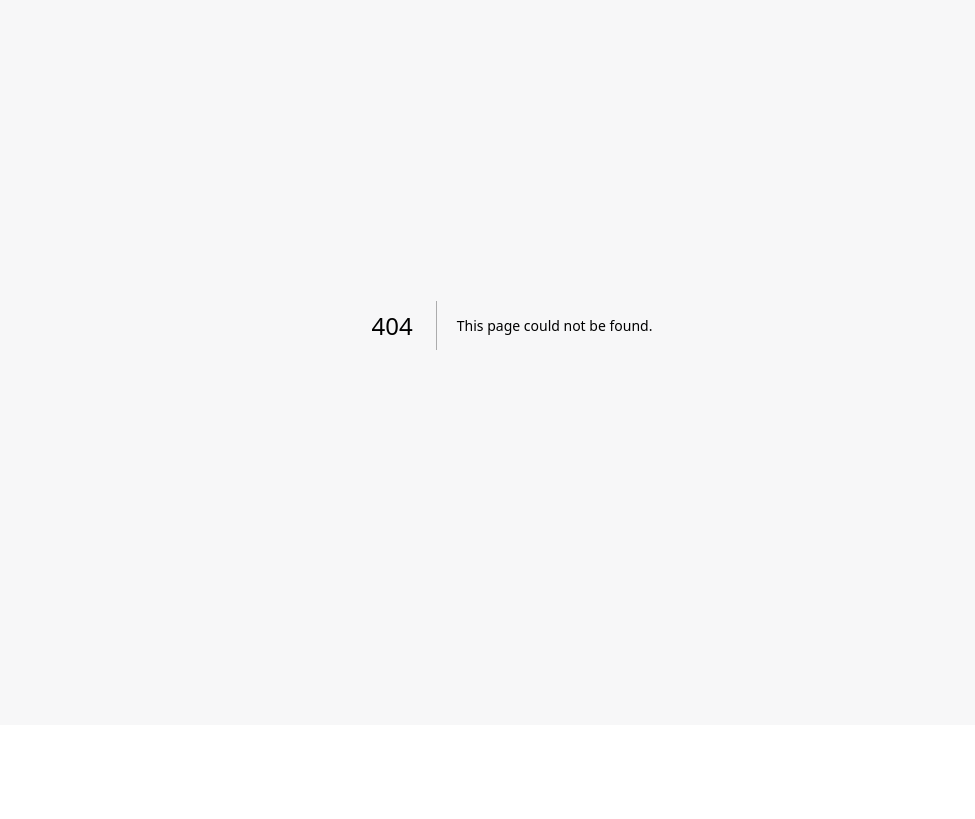
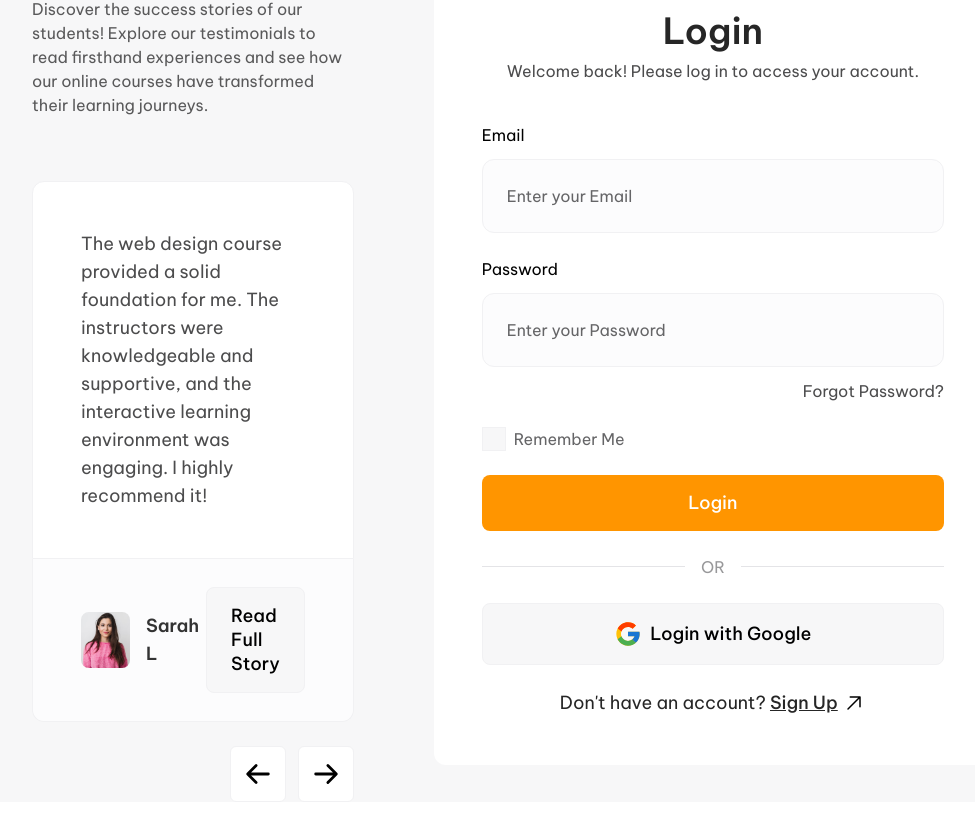
Before and after one commit to mjtavrs/skillbridge-2.0, a Next.js app: page /login in a window 1280 px wide. Before the commit this address had no page. Shown: the part 256-1075 px from the top of the page, without its empty margins (128-1103 px from the left). Built offline with nearby package versions, Linux system fonts and the light colour scheme.

Commit message:
feat: Create the structure for the Login page.
Will break the code to use the composition pattern.

```diff
--- a/package.json
+++ b/package.json
@@ -19,6 +19,7 @@
     "next": "14.2.3",
     "react": "^18",
     "react-dom": "^18",
+    "react-icons": "^5.2.1",
     "tailwind-variants": "^0.2.1"
   },
   "devDependencies": {
--- a/src/app/Button.tsx
+++ b/src/app/Button.tsx
@@ -13,6 +13,8 @@ const link = tv({
         'bg-white text-skillbridge-grey-15 border border-skillbridge-white-95 rounded-lg',
       orange:
         'bg-skillbridge-orange-50 text-white transition-colors duration-350',
+      orangeBlock:
+        'bg-skillbridge-orange-50 text-white transition-colors duration-350 block text-center',
       grey: 'bg-skillbridge-white-97 border border-skillbridge-white-95 text-grey-15',
       greyBlock:
         'bg-skillbridge-white-97 border border-skillbridge-white-95 text-grey-15 block text-center',
--- /dev/null
+++ b/src/app/login/SingleTestimonial.tsx
@@ -0,0 +1,20 @@
+import { Testimonials } from '../data/Testimonials'
+import { TestimonialsCard } from '../components/Testimonials/TestimonialsCard'
+
+interface SingleTestimonialProps {
+  currentIndex: number
+}
+
+export function SingleTestimonial({ currentIndex }: SingleTestimonialProps) {
+  const testimonial = Testimonials[currentIndex]
+
+  return (
+    <TestimonialsCard
+      key={testimonial.id}
+      testimonial={testimonial.testimonial}
+      userProfilePictureUrl={testimonial.userProfilePictureUrl}
+      userProfileName={testimonial.userProfileName}
+      testimonialUrl={testimonial.testimonialUrl}
+    />
+  )
+}
--- /dev/null
+++ b/src/app/login/page.tsx
@@ -0,0 +1,138 @@
+'use client'
+
+import {
+  ArrowLeft,
+  ArrowRight,
+  ArrowUpRight,
+  Check,
+} from '@phosphor-icons/react/dist/ssr'
+import { SingleTestimonial } from './SingleTestimonial'
+import { useState } from 'react'
+import { Testimonials } from '../data/Testimonials'
+import * as Label from '@radix-ui/react-label'
+import * as Checkbox from '@radix-ui/react-checkbox'
+import { Button } from '../Button'
+import { FcGoogle } from 'react-icons/fc'
+
+export default function Login() {
+  const [currentIndex, setCurrentIndex] = useState(0)
+  const testimonialsCount = Testimonials.length
+
+  const handleNext = () => {
+    setCurrentIndex((prevIndex) => (prevIndex + 1) % testimonialsCount)
+  }
+
+  const handlePrev = () => {
+    setCurrentIndex(
+      (prevIndex) => (prevIndex - 1 + testimonialsCount) % testimonialsCount,
+    )
+  }
+
+  return (
+    <>
+      <div className="mx-40 grid grid-cols-loginAndSignUpSection items-center gap-20">
+        <div className="space-y-16">
+          <div>
+            <h2 className="text-3xl font-medium text-skillbridge-grey-15">
+              Students Testimonials
+            </h2>
+            <p className="text-skillbridge-grey-35">
+              Discover the success stories of our students! Explore our
+              testimonials to read firsthand experiences and see how our online
+              courses have transformed their learning journeys.
+            </p>
+          </div>
+          <div className="space-y-6">
+            <div>
+              <SingleTestimonial currentIndex={currentIndex} />
+            </div>
+            <div className="flex justify-end gap-3">
+              <span
+                className="inline-block rounded-md border border-skillbridge-white-95 bg-white p-3"
+                onClick={handlePrev}
+              >
+                <ArrowLeft width={30} height={30} weight="bold" />
+              </span>
+              <span
+                className="inline-block rounded-md border border-skillbridge-white-95 bg-white p-3"
+                onClick={handleNext}
+              >
+                <ArrowRight width={30} height={30} weight="bold" />
+              </span>
+            </div>
+          </div>
+        </div>
+        <div className="space-y-10 rounded-xl bg-white p-12">
+          <div className="space-y-2 text-center">
+            <h1 className="text-4xl font-semibold text-skillbridge-grey-15">
+              Login
+            </h1>
+            <p className="text-skillbridge-grey-30">
+              Welcome back! Please log in to access your account.
+            </p>
+          </div>
+          <form className="space-y-6">
+            <div className="flex flex-col space-y-3">
+              <Label.Root htmlFor="email">Email</Label.Root>
+              <input
+                className="rounded-xl border border-skillbridge-white-95 bg-skillbridge-white-99 p-6 text-skillbridge-grey-40 placeholder:text-skillbridge-grey-40"
+                type="email"
+                id="email"
+                placeholder="Enter your Email"
+              />
+            </div>
+            <div className="flex flex-col space-y-3">
+              <Label.Root htmlFor="password">Password</Label.Root>
+              <input
+                className="rounded-xl border border-skillbridge-white-95 bg-skillbridge-white-99 p-6 text-skillbridge-grey-40 placeholder:text-skillbridge-grey-40"
+                type="password"
+                id="password"
+                placeholder="Enter your Password"
+              />
+              <p className="cursor-pointer text-right text-skillbridge-grey-30">
+                Forgot Password?
+              </p>
+            </div>
+            <div className="flex items-center gap-2">
+              <Checkbox.Root
+                className="flex h-6 w-6 items-center justify-center border border-skillbridge-white-95 bg-skillbridge-white-97"
+                id="check"
+              >
+                <Checkbox.Indicator className="text-skillbridge-grey-20">
+                  <Check />
+                </Checkbox.Indicator>
+              </Checkbox.Root>
+              <label className="text-skillbridge-grey-40" htmlFor="check">
+                Remember Me
+              </label>
+            </div>
+            <Button href="#" variant="orangeBlock">
+              Login
+            </Button>
+            <div className="flex items-center">
+              <div className="h-[1px] flex-1 bg-skillbridge-white-90" />
+              <p className="bg-white px-4 text-skillbridge-grey-60">OR</p>
+              <div className="h-[1px] flex-1 bg-skillbridge-white-90" />
+            </div>
+            <Button href="#" variant="greyBlock">
+              <div className="flex items-center justify-center gap-2">
+                <FcGoogle className="h-7 w-7" />
+                Login with Google
+              </div>
+            </Button>
+            <div className="flex items-center justify-center">
+              <p className="text-lg text-skillbridge-grey-15">
+                Don&apos;t have an account?&nbsp;
+                <a href="/sign-up" className="font-medium underline">
+                  Sign Up
+                </a>
+                &nbsp;
+              </p>
+              <ArrowUpRight width={24} height={24} />
+            </div>
+          </form>
+        </div>
+      </div>
+    </>
+  )
+}
--- a/tailwind.config.ts
+++ b/tailwind.config.ts
@@ -38,6 +38,7 @@ const config: Config = {
         pageSection: '1fr 1fr',
         courseInfo: '80.375rem 1fr',
         curriculumSection: '1fr 1fr 1fr 1fr 1fr',
+        loginAndSignUpSection: '1fr minmax(22rem, 41.25rem)',
       },
       brightness: {
         '80': '.8',
```
Also changed, not shown: 1 other file (tests, documents, lock files or other folders).
